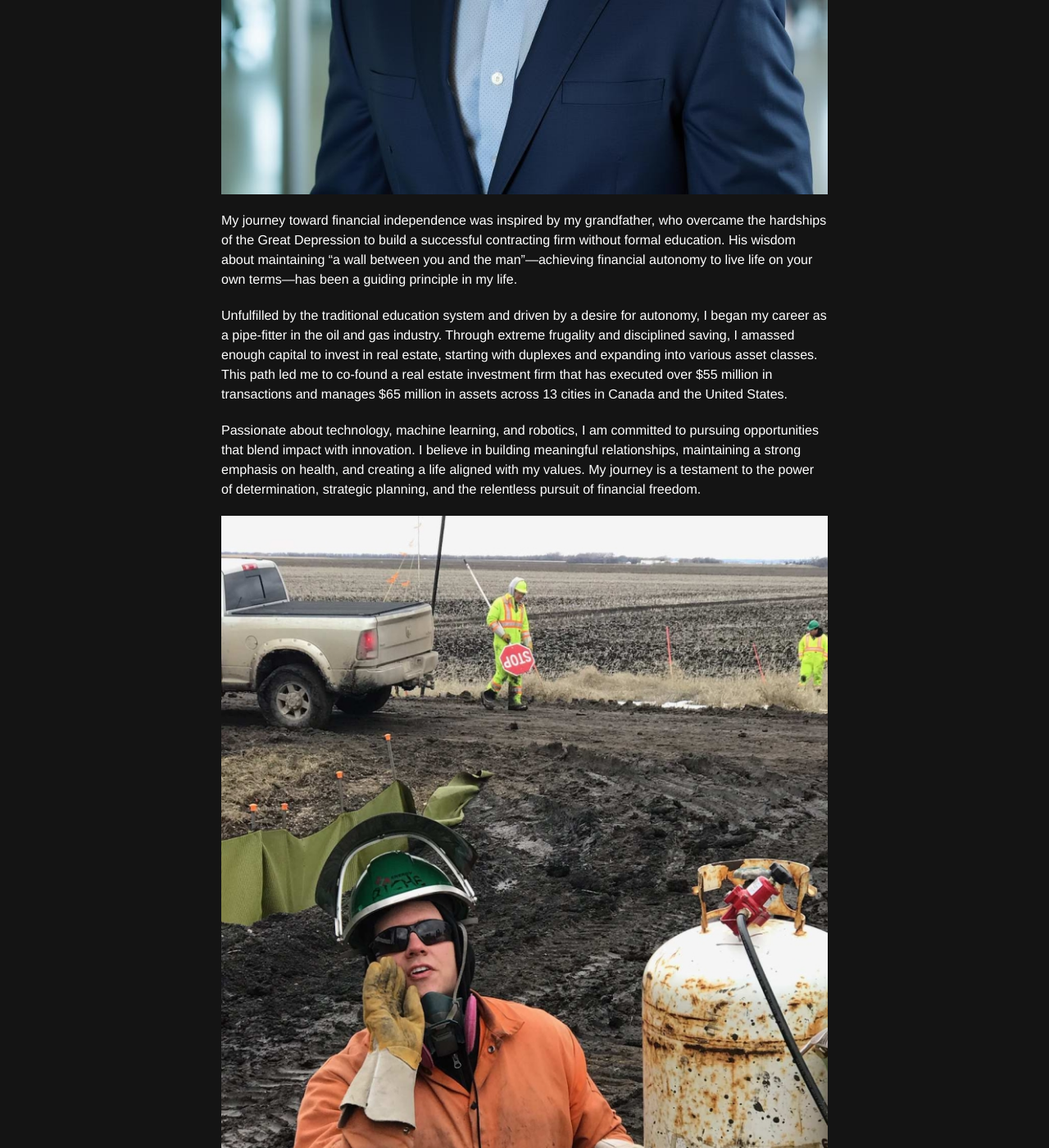
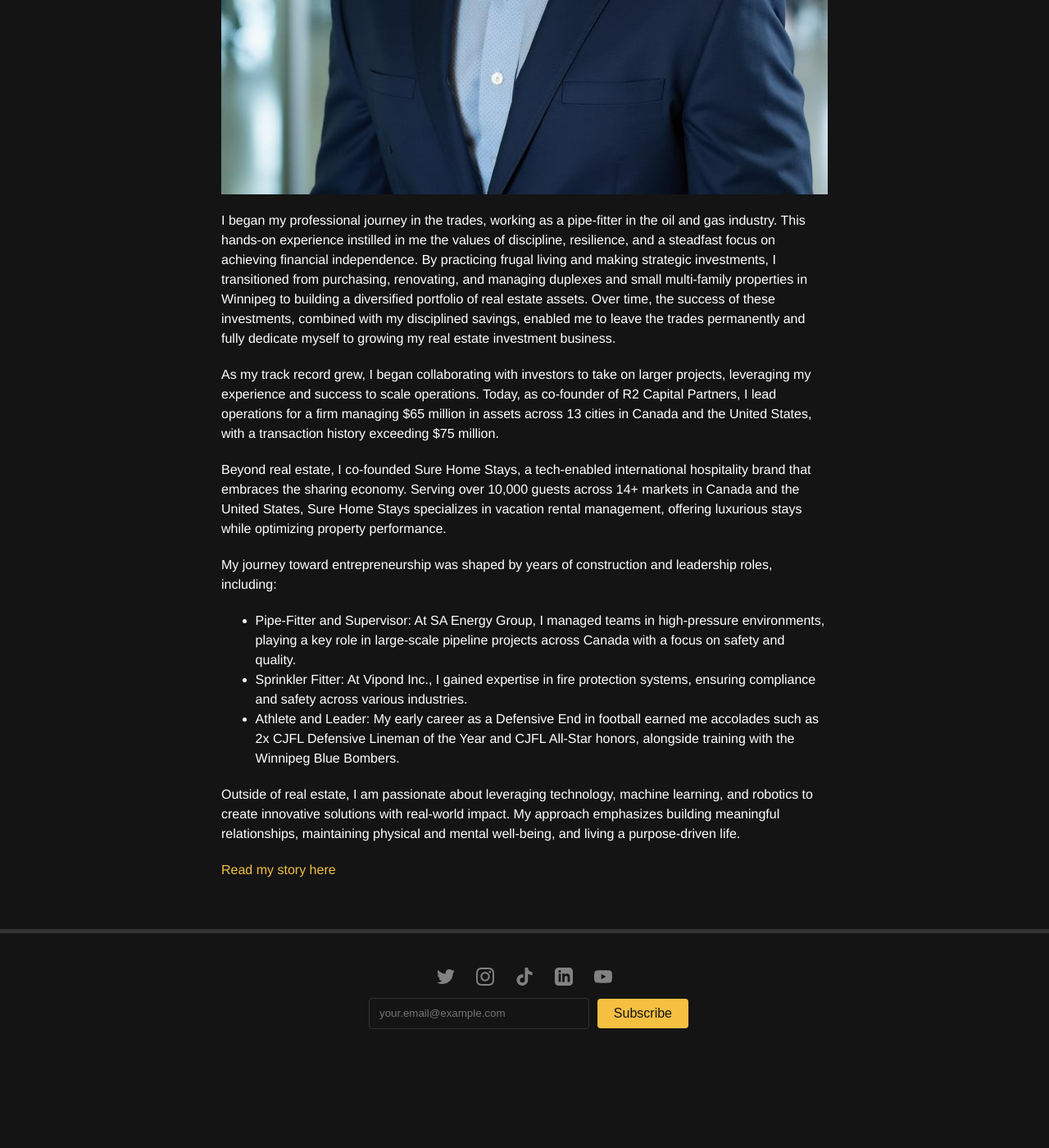
Before and after one commit to spenriche/spenriche.github.io, a Jekyll site: the page built from _pages/about.md, in a window 1280 px wide and 1400 px high, scrolled down 787 px. Shown: the whole window at 82% size. Built offline with Jekyll 4.4.1, drawn with Linux system fonts in a browser that asks for light colours; after the commit the page ends 2082 px from its top, so only the background shows below that.

Commit message:
Update image size with medium-image class

```diff
--- a/_pages/about.md
+++ b/_pages/about.md
@@ -6,14 +6,20 @@ includelink: true
 ---
 I am an entrepreneur with over a decade of experience in the investment and construction industries, specializing in real estate private equity. My focus is on acquiring and revitalizing underperforming grocery-anchored retail centers and office buildings in secondary and tertiary markets, driving long-term growth and value creation.
 
-![Alt text](/assets/images/29.jpeg)
+![Alt text](/assets/images/29.jpeg){: .medium-image}
 
-My journey toward financial independence was inspired by my grandfather, who overcame the hardships of the Great Depression to build a successful contracting firm without formal education. His wisdom about maintaining "a wall between you and the man"—achieving financial autonomy to live life on your own terms—has been a guiding principle in my life.
+I began my professional journey in the trades, working as a pipe-fitter in the oil and gas industry. This hands-on experience instilled in me the values of discipline, resilience, and a steadfast focus on achieving financial independence. By practicing frugal living and making strategic investments, I transitioned from purchasing, renovating, and managing duplexes and small multi-family properties in Winnipeg to building a diversified portfolio of real estate assets. Over time, the success of these investments, combined with my disciplined savings, enabled me to leave the trades permanently and fully dedicate myself to growing my real estate investment business.
 
-Unfulfilled by the traditional education system and driven by a desire for autonomy, I began my career as a pipe-fitter in the oil and gas industry. Through extreme frugality and disciplined saving, I amassed enough capital to invest in real estate, starting with duplexes and expanding into various asset classes. This path led me to co-found a real estate investment firm that has executed over $55 million in transactions and manages $65 million in assets across 13 cities in Canada and the United States.
+As my track record grew, I began collaborating with investors to take on larger projects, leveraging my experience and success to scale operations. Today, as co-founder of R2 Capital Partners, I lead operations for a firm managing $65 million in assets across 13 cities in Canada and the United States, with a transaction history exceeding $75 million.
 
-Passionate about technology, machine learning, and robotics, I am committed to pursuing opportunities that blend impact with innovation. I believe in building meaningful relationships, maintaining a strong emphasis on health, and creating a life aligned with my values. My journey is a testament to the power of determination, strategic planning, and the relentless pursuit of financial freedom.
+Beyond real estate, I co-founded Sure Home Stays, a tech-enabled international hospitality brand that embraces the sharing economy. Serving over 10,000 guests across 14+ markets in Canada and the United States, Sure Home Stays specializes in vacation rental management, offering luxurious stays while optimizing property performance.
 
-![Alt text](/assets/images/pipeline.jpg)
+My journey toward entrepreneurship was shaped by years of construction and leadership roles, including:
+
+- Pipe-Fitter and Supervisor: At SA Energy Group, I managed teams in high-pressure environments, playing a key role in large-scale pipeline projects across Canada with a focus on safety and quality.
+- Sprinkler Fitter: At Vipond Inc., I gained expertise in fire protection systems, ensuring compliance and safety across various industries.
+- Athlete and Leader: My early career as a Defensive End in football earned me accolades such as 2x CJFL Defensive Lineman of the Year and CJFL All-Star honors, alongside training with the Winnipeg Blue Bombers.
+
+Outside of real estate, I am passionate about leveraging technology, machine learning, and robotics to create innovative solutions with real-world impact. My approach emphasizes building meaningful relationships, maintaining physical and mental well-being, and living a purpose-driven life.
 
 [Read my story here](/my-story/)
--- a/_pages/my-story.md
+++ b/_pages/my-story.md
@@ -111,3 +111,5 @@ I am passionate about technology, machine learning, and robotics, with a keen in
 **Conclusion**
 
 My journey from a day laborer to an entrepreneur underscores the power of determination, frugality, and the relentless pursuit of financial independence. By challenging traditional paths, embracing opportunities, and taking calculated risks, I've built a life aligned with my values and passions. My grandfather's wisdom about building "a wall between you and the man" continues to guide me, inspiring me to live freely and help others on their own paths to financial freedom.
+
+![Alt text](/assets/images/pipeline.jpg)
```
